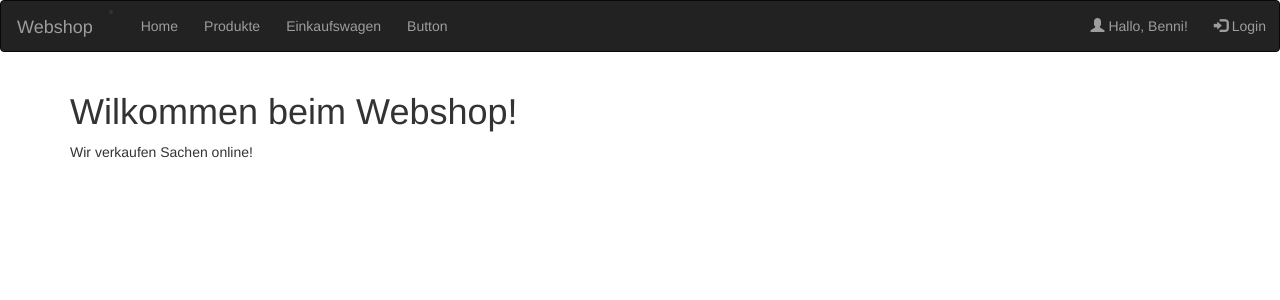
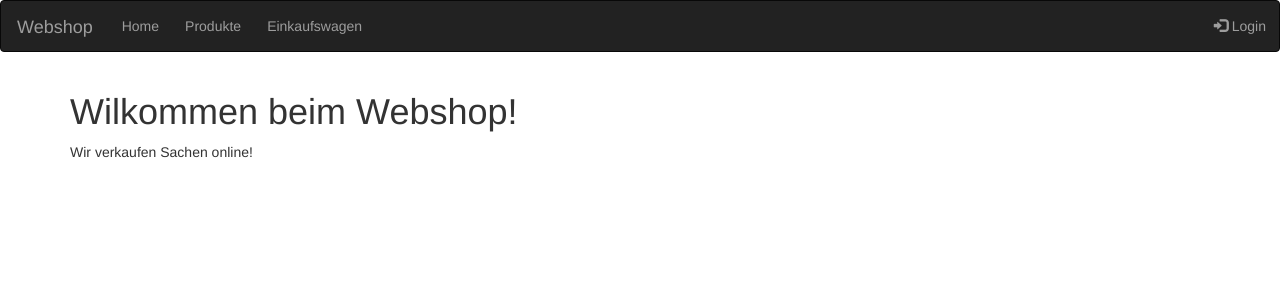
Before and after one commit to SirBoxBoxington/Webshop, a PHP site: page / in a window 1280 px wide. Shown: the top 300 px of the page. Run offline with PHP 8.4, Linux system fonts and the light colour scheme.

Commit message:
todo Liste geupdatet

```diff
--- a/Webseite/content/cart.php
+++ b/Webseite/content/cart.php
@@ -0,0 +1,3 @@
+<div class="container">
+    <h1>Einkaufswagen</h1>
+</div>
--- a/Webseite/content/products.php
+++ b/Webseite/content/products.php
@@ -0,0 +1,3 @@
+<div class="container">
+    <h1>Produkte</h1>
+</div>
--- a/Webseite/php/database.php
+++ b/Webseite/php/database.php
@@ -8,7 +8,7 @@
 
 class database {
     private $DB_rank = 'guest';
-    private $DB_username = 'guest';
+    private $DB_username = 'Benni';
 
     public function getRank(){
         //TODO
--- a/Webseite/php/header.php
+++ b/Webseite/php/header.php
@@ -1,17 +1,30 @@
 <nav class="navbar navbar-inverse">
     <div class="container-fluid">
         <div class="navbar-header">
-            <li><button class="btn navbar-brand btn-link" onclick="test();">Webshop</button></li>
+            <button class="btn navbar-brand btn-link">Webshop</button>
         </div>
         <ul class="nav navbar-nav">
-            <li><button class="btn navbar-btn btn-link" onclick="test();">Home</button></li>
-            <li><button class="btn navbar-btn btn-link" onclick="test();">Produkte</button></li>
-            <li><button class="btn navbar-btn btn-link" onclick="test();">Einkaufswagen</button></li>
-            <li><button class="btn navbar-btn btn-link" onclick="test();">Button</button></li>
+            <li><button type="submit" value="nav_home" class="btn navbar-btn btn-link">Home</button></li>
+            <li><button type="submit" value="nav_products" class="btn navbar-btn btn-link">Produkte</button></li>
+            <li><button type="submit" value="nav_cart" class="btn navbar-btn btn-link">Einkaufswagen</button></li>
         </ul>
         <ul class="nav navbar-nav navbar-right">
-            <li><button class="btn navbar-btn btn-link";"><span class="glyphicon glyphicon-user"></span> Hallo, Benni!</button></li>
-            <li><button class="btn navbar-btn btn-link" onclick="test();"><span class="glyphicon glyphicon-log-in"></span> Login</button></li>
+            <?php
+            //If user is logged in
+            if($_SESSION['rank'] != 'guest'){
+                //Show first name
+                echo '<li><button class="btn navbar-btn btn-link"><span class="glyphicon glyphicon-user"></span> '
+                . 'Hallo, ' . $_SESSION['name'] . '</button></li>';
+                //Show logout button
+                echo '<li><button type="submit" value="nav_logout" class="btn navbar-btn btn-link"><span class="glyphicon glyphicon-log-out"></span> '
+                . 'Logout' . '</button></li>';
+            }
+            //If user is guest
+            else {
+                echo '<li><button type="submit" value="nav_home" class="btn navbar-btn btn-link"><span class="glyphicon glyphicon-log-in"></span> '
+                    . 'Login' . '</button></li>';
+            }
+            ?>
         </ul>
     </div>
 </nav>
--- a/Webseite/php/initialize.php
+++ b/Webseite/php/initialize.php
@@ -12,7 +12,7 @@ include 'database.php';
 // ---------- OPEN SESSION ----------
 
 //Set cookie lifetime to 1 minute
-session_set_cookie_params(360);
+session_set_cookie_params(60);
 //Start session
 session_start();
 
```
Also changed, not shown: README.md.
